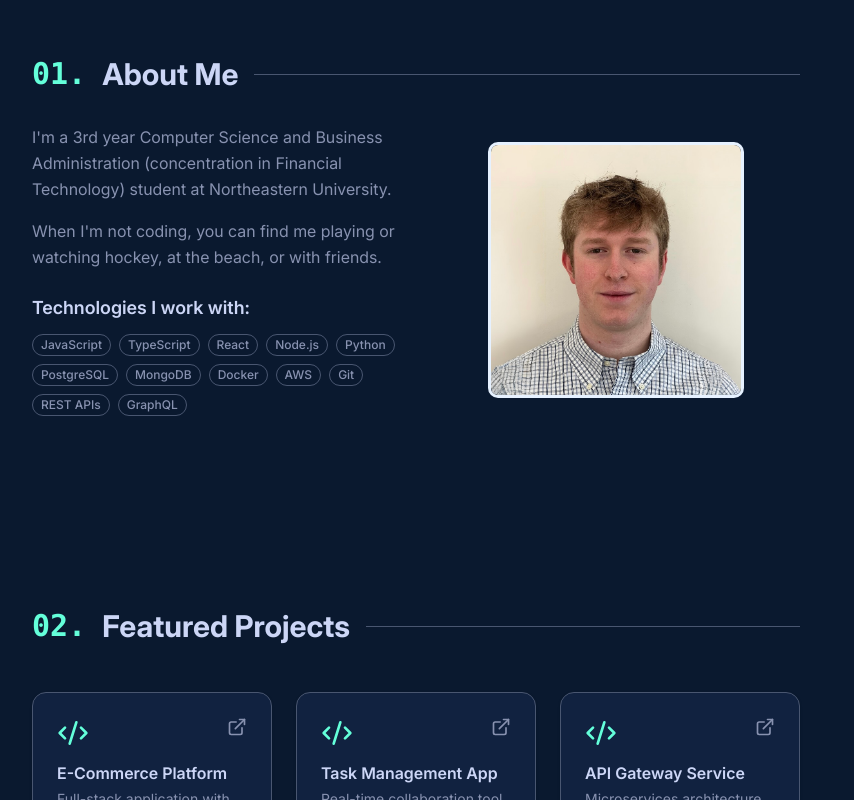
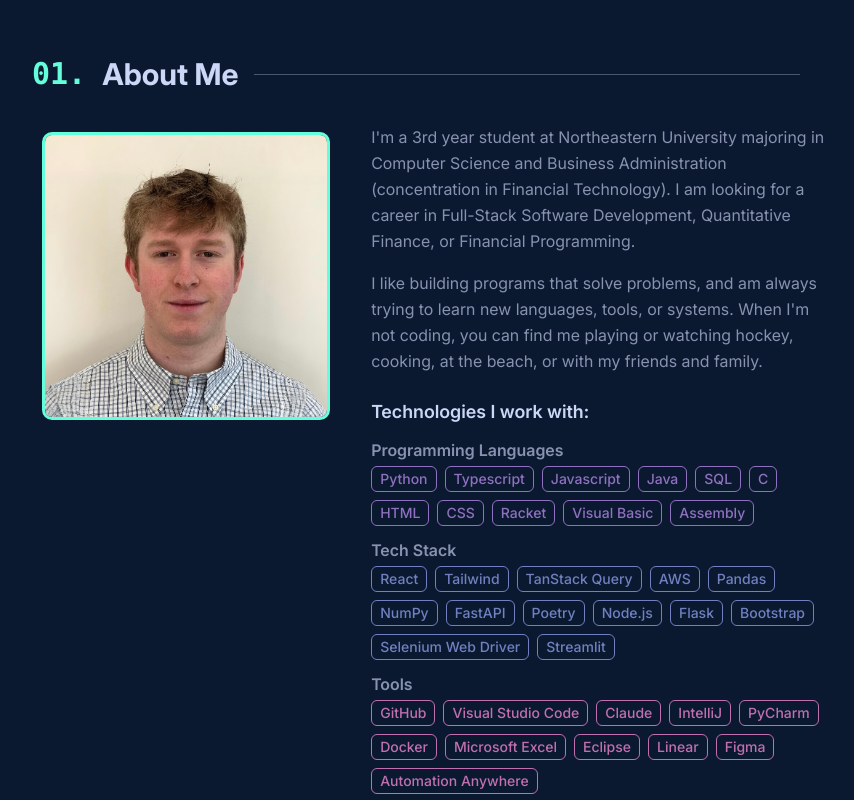
Before and after one commit to AidanKelly50/Personal-Website, a React (Vite) app: page / in a window 1280 px wide. Shown: the part 840-1640 px from the top of the page, without its empty margins (224-1078 px from the left). Built offline with nearby package versions, Linux system fonts and the light colour scheme.

Commit message:
01. About Me

```diff
--- a/src/App.tsx
+++ b/src/App.tsx
@@ -1,13 +1,8 @@
 import { Button } from "@/components/ui/button";
-import {
-  Card,
-  CardContent,
-  CardDescription,
-  CardHeader,
-  CardTitle,
-} from "@/components/ui/card";
+import { Card, CardContent, CardDescription, CardHeader, CardTitle } from "@/components/ui/card";
 import { Badge } from "@/components/ui/badge";
 import { Github, Linkedin, Mail, ExternalLink, Code2 } from "lucide-react";
+import { skills, type Skill } from "@/constants/skills";
 
 function App() {
   const projects = [
@@ -31,21 +26,6 @@ function App() {
     },
   ];
 
-  const skills = [
-    "JavaScript",
-    "TypeScript",
-    "React",
-    "Node.js",
-    "Python",
-    "PostgreSQL",
-    "MongoDB",
-    "Docker",
-    "AWS",
-    "Git",
-    "REST APIs",
-    "GraphQL",
-  ];
-
   return (
     <div className="min-h-screen w-full bg-background px-4 sm:px-8 md:px-32 xl:px-64">
       {/* Navigation */}
@@ -56,10 +36,7 @@ function App() {
             <span className="text-xl font-bold">AK</span>
           </div>
           <div className="flex gap-6">
-            <a
-              href="#about"
-              className="text-muted-foreground hover:text-primary transition-colors"
-            >
+            <a href="#about" className="text-muted-foreground hover:text-primary transition-colors">
               About
             </a>
             <a
@@ -84,19 +61,15 @@ function App() {
           <div className="mb-4 text-primary">
             <p className="text-lg font-mono">Hi, my name is</p>
           </div>
-          <h1
-            className="text-6xl md:text-7xl font-bold mb-4"
-            style={{ color: "#CCD6F6" }}
-          >
+          <h1 className="text-6xl md:text-7xl font-bold mb-4" style={{ color: "#CCD6F6" }}>
             Aidan Kelly
           </h1>
           <h2 className="text-4xl md:text-5xl font-bold mb-6 text-muted-foreground">
             I solve problems using code.
           </h2>
           <p className="text-lg mb-8 max-w-2xl leading-relaxed text-muted-foreground">
-            I'm a software developer with a passion for pushing the boundaries
-            of technology. I like building programs that solve real-world
-            problems and make people's lives better.
+            I'm a software developer with a passion for pushing the boundaries of technology. I like
+            building programs that solve real-world problems and make people's lives better.
           </p>
           <div className="flex gap-4">
             <Button size="lg" variant="outline" className="">
@@ -113,41 +86,57 @@ function App() {
           About Me
           <div className="flex-1 h-px bg-border"></div>
         </h2>
-        <div className="grid grid-cols-1 md:grid-cols-2 gap-8">
+        <div className="grid grid-cols-1 lg:grid-cols-[40%_60%] gap-8">
+          <div className="flex justify-center">
+            <img
+              src="/Headshot.jpeg"
+              className="w-48 sm:w-64 xl:w-72 2xl:w-84 h-48 sm:h-64 xl:h-72 2xl:h-84 rounded-lg flex items-center justify-center border-3 border-primary mt-2"
+            />
+          </div>
           <div>
             <p className="mb-4 leading-relaxed text-muted-foreground">
-              I'm a 3rd year Computer Science and Business Administration
-              (concentration in Financial Technology) student at Northeastern
-              University.
+              I'm a 3rd year student at Northeastern University majoring in Computer Science and
+              Business Administration (concentration in Financial Technology). I am looking for a
+              career in Full-Stack Software Development, Quantitative Finance, or Financial
+              Programming.
             </p>
             <p className="mb-6 leading-relaxed text-muted-foreground">
-              When I'm not coding, you can find me playing or watching hockey,
-              at the beach, or with friends.
+              I like building programs that solve problems, and am always trying to learn new
+              languages, tools, or systems. When I'm not coding, you can find me playing or watching
+              hockey, cooking, at the beach, or with my friends and family.
             </p>
-            <h3
-              className="text-lg font-semibold mb-3"
-              style={{ color: "#CCD6F6" }}
-            >
+            <h3 className="text-lg font-semibold" style={{ color: "#CCD6F6" }}>
               Technologies I work with:
             </h3>
+            <h5 className="text-muted-foreground font-semibold mt-3 mb-1">Programming Languages</h5>
             <div className="flex flex-wrap gap-2">
-              {skills.map((skill) => (
-                <Badge
-                  key={skill}
-                  variant="outline"
-                  className="border-border text-muted-foreground bg-transparent"
-                >
-                  {skill}
-                </Badge>
-              ))}
+              {skills
+                .filter((s) => s.type === "language")
+                .map((s) => (
+                  <Badge key={s.name} variant={s.type}>
+                    {s.name}
+                  </Badge>
+                ))}
             </div>
-          </div>
-          <div className="flex items-center justify-center">
-            <div className="">
-              <img
-                src="/Headshot.jpeg"
-                className="w-64 h-64 rounded-lg flex items-center justify-center border-3 border-foreground"
-              />
+            <h5 className="text-muted-foreground font-semibold mt-3 mb-1">Tech Stack</h5>
+            <div className="flex flex-wrap gap-2">
+              {skills
+                .filter((s) => s.type === "stack")
+                .map((s) => (
+                  <Badge key={s.name} variant={s.type}>
+                    {s.name}
+                  </Badge>
+                ))}
+            </div>
+            <h5 className="text-muted-foreground font-semibold mt-3 mb-1">Tools</h5>
+            <div className="flex flex-wrap gap-2">
+              {skills
+                .filter((s) => s.type === "tool")
+                .map((s) => (
+                  <Badge key={s.name} variant={s.type}>
+                    {s.name}
+                  </Badge>
+                ))}
             </div>
           </div>
         </div>
@@ -172,16 +161,11 @@ function App() {
               <CardHeader>
                 <div className="flex justify-between items-start mb-2">
                   <Code2 size={32} className="text-primary" />
-                  <a
-                    href={project.link}
-                    className="hover:opacity-70 transition-opacity"
-                  >
+                  <a href={project.link} className="hover:opacity-70 transition-opacity">
                     <ExternalLink size={20} className="text-muted-foreground" />
                   </a>
                 </div>
-                <CardTitle style={{ color: "#CCD6F6" }}>
-                  {project.title}
-                </CardTitle>
+                <CardTitle style={{ color: "#CCD6F6" }}>{project.title}</CardTitle>
                 <CardDescription className="text-muted-foreground">
                   {project.description}
                 </CardDescription>
@@ -189,10 +173,7 @@ function App() {
               <CardContent>
                 <div className="flex flex-wrap gap-2">
                   {project.tech.map((tech) => (
-                    <span
-                      key={tech}
-                      className="text-xs font-mono text-muted-foreground"
-                    >
+                    <span key={tech} className="text-xs font-mono text-muted-foreground">
                       {tech}
                     </span>
                   ))}
@@ -215,9 +196,8 @@ function App() {
         </h2>
         <div className="text-center">
           <p className="text-lg mb-8 leading-relaxed text-muted-foreground">
-            I'm currently open to new opportunities and interesting projects.
-            Whether you have a question or just want to say hi, feel free to
-            reach out!
+            I'm currently open to new opportunities and interesting projects. Whether you have a
+            question or just want to say hi, feel free to reach out!
           </p>
           <Button
             size="lg"
--- a/src/components/ui/badge.tsx
+++ b/src/components/ui/badge.tsx
@@ -1,11 +1,11 @@
-import * as React from "react"
-import { Slot } from "@radix-ui/react-slot"
-import { cva, type VariantProps } from "class-variance-authority"
+import * as React from "react";
+import { Slot } from "@radix-ui/react-slot";
+import { cva, type VariantProps } from "class-variance-authority";
 
-import { cn } from "@/lib/utils"
+import { cn } from "@/lib/utils";
 
 const badgeVariants = cva(
-  "inline-flex items-center justify-center rounded-full border px-2 py-0.5 text-xs font-medium w-fit whitespace-nowrap shrink-0 [&>svg]:size-3 gap-1 [&>svg]:pointer-events-none focus-visible:border-ring focus-visible:ring-ring/50 focus-visible:ring-[3px] aria-invalid:ring-destructive/20 dark:aria-invalid:ring-destructive/40 aria-invalid:border-destructive transition-[color,box-shadow] overflow-hidden",
+  "inline-flex items-center justify-center rounded-sm border px-2 py-0.5 text-xs lg:text-sm font-medium w-fit whitespace-nowrap shrink-0 [&>svg]:size-3 gap-1 [&>svg]:pointer-events-none focus-visible:border-ring focus-visible:ring-ring/50 focus-visible:ring-[3px] aria-invalid:ring-destructive/20 dark:aria-invalid:ring-destructive/40 aria-invalid:border-destructive transition-[color,box-shadow] overflow-hidden",
   {
     variants: {
       variant: {
@@ -17,13 +17,16 @@ const badgeVariants = cva(
           "border-transparent bg-destructive text-white [a&]:hover:bg-destructive/90 focus-visible:ring-destructive/20 dark:focus-visible:ring-destructive/40 dark:bg-destructive/60",
         outline:
           "text-foreground [a&]:hover:bg-accent [a&]:hover:text-accent-foreground",
+        language: "border-muted-indigo text-muted-indigo bg-transparent",
+        stack: "border-muted-blue text-muted-blue bg-transparent",
+        tool: "border-muted-violet text-muted-violet bg-transparent",
       },
     },
     defaultVariants: {
       variant: "default",
     },
   }
-)
+);
 
 function Badge({
   className,
@@ -32,7 +35,7 @@ function Badge({
   ...props
 }: React.ComponentProps<"span"> &
   VariantProps<typeof badgeVariants> & { asChild?: boolean }) {
-  const Comp = asChild ? Slot : "span"
+  const Comp = asChild ? Slot : "span";
 
   return (
     <Comp
@@ -40,7 +43,7 @@ function Badge({
       className={cn(badgeVariants({ variant }), className)}
       {...props}
     />
-  )
+  );
 }
 
-export { Badge, badgeVariants }
+export { Badge, badgeVariants };
--- /dev/null
+++ b/src/constants/skills.ts
@@ -0,0 +1,47 @@
+type SkillType = "language" | "stack" | "tool";
+
+export interface Skill {
+  name: string;
+  type: SkillType;
+}
+
+// Reminder when adding: Put in the order you want them to show up.
+export const skills: Skill[] = [
+  { name: "Python", type: "language" },
+  { name: "Typescript", type: "language" },
+  { name: "Javascript", type: "language" },
+  { name: "Java", type: "language" },
+  { name: "SQL", type: "language" },
+  { name: "C", type: "language" },
+  { name: "HTML", type: "language" },
+  { name: "CSS", type: "language" },
+  { name: "Racket", type: "language" },
+  { name: "Visual Basic", type: "language" },
+  { name: "Assembly", type: "language" },
+
+  { name: "React", type: "stack" },
+  { name: "Tailwind", type: "stack" },
+  { name: "TanStack Query", type: "stack" },
+  { name: "AWS", type: "stack" },
+  { name: "Pandas", type: "stack" },
+  { name: "NumPy", type: "stack" },
+  { name: "FastAPI", type: "stack" },
+  { name: "Poetry", type: "stack" },
+  { name: "Node.js", type: "stack" },
+  { name: "Flask", type: "stack" },
+  { name: "Bootstrap", type: "stack" },
+  { name: "Selenium Web Driver", type: "stack" },
+  { name: "Streamlit", type: "stack" },
+
+  { name: "GitHub", type: "tool" },
+  { name: "Visual Studio Code", type: "tool" },
+  { name: "Claude", type: "tool" },
+  { name: "IntelliJ", type: "tool" },
+  { name: "PyCharm", type: "tool" },
+  { name: "Docker", type: "tool" },
+  { name: "Microsoft Excel", type: "tool" },
+  { name: "Eclipse", type: "tool" },
+  { name: "Linear", type: "tool" },
+  { name: "Figma", type: "tool" },
+  { name: "Automation Anywhere", type: "tool" },
+];
--- a/src/index.css
+++ b/src/index.css
@@ -66,6 +66,14 @@
   --sidebar-accent-foreground: #e6f1ff;
   --sidebar-border: #495670;
   --sidebar-ring: #64ffda;
+
+  --muted-red: #c07070;
+  --muted-orange: #c09070;
+  --muted-yellow: #c0b070;
+  --muted-green: #70c070;
+  --muted-blue: #7080c0;
+  --muted-indigo: #9070c0;
+  --muted-violet: #c070b0;
 }
 
 body,
@@ -130,6 +138,13 @@ h1 {
   --color-sidebar-accent-foreground: var(--sidebar-accent-foreground);
   --color-sidebar-border: var(--sidebar-border);
   --color-sidebar-ring: var(--sidebar-ring);
+  --color-muted-red: var(--muted-red);
+  --color-muted-orange: var(--muted-orange);
+  --color-muted-yellow: var(--muted-yellow);
+  --color-muted-green: var(--muted-green);
+  --color-muted-blue: var(--muted-blue);
+  --color-muted-indigo: var(--muted-indigo);
+  --color-muted-violet: var(--muted-violet);
 }
 
 @layer base {
```
